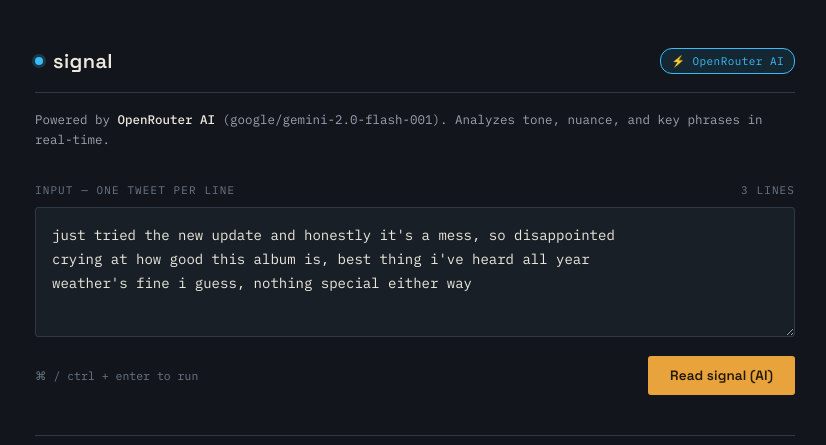
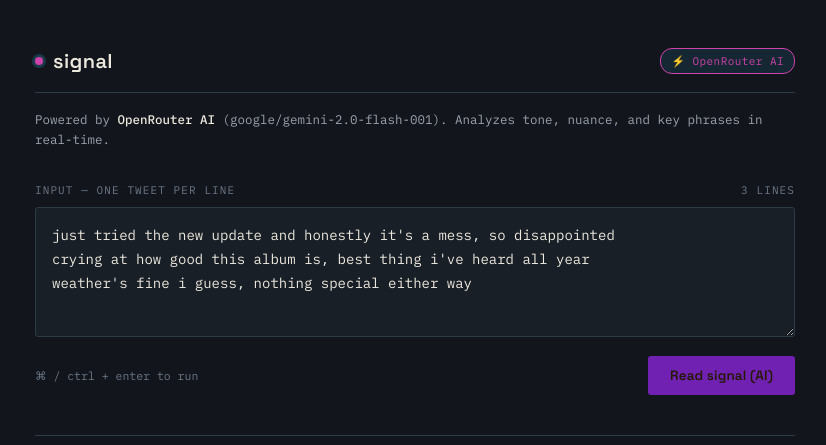
Before and after one commit to yusrababari/Twitter-Sentiment-Analysis, a React (Vite) app: page / in a window 1280 px wide. Shown: the top 445 px of the page, without its empty margins (225-1051 px from the left). Built offline with nearby package versions, Linux system fonts and the light colour scheme; no server answers; the HTML template or start-up script is replaced by a standard one.

Commit message:
made changes

```diff
--- a/src/index.css
+++ b/src/index.css
@@ -8,14 +8,14 @@
   --paper-dim: #9CA3AE;
   --paper-mute: #6B7686;
   --pos: #13816f;
-  --pos-dim: #1C6E5F;
+  --pos-dim: #489687;
   --pos-bg: #152420;
-  --neg: #f72900;
+  --neg: #db4d48;
   --neg-dim: #9A3F2C;
   --neg-bg: #251813;
-  --amber: #E8A33D;
-  --amber-dim: #9C6E29;
-  --cyan: #38BDF8;
+  --amber: #7021b1;
+  --amber-dim: #c719be;
+  --cyan: #ce43ab;
 }
 
 * {
```
